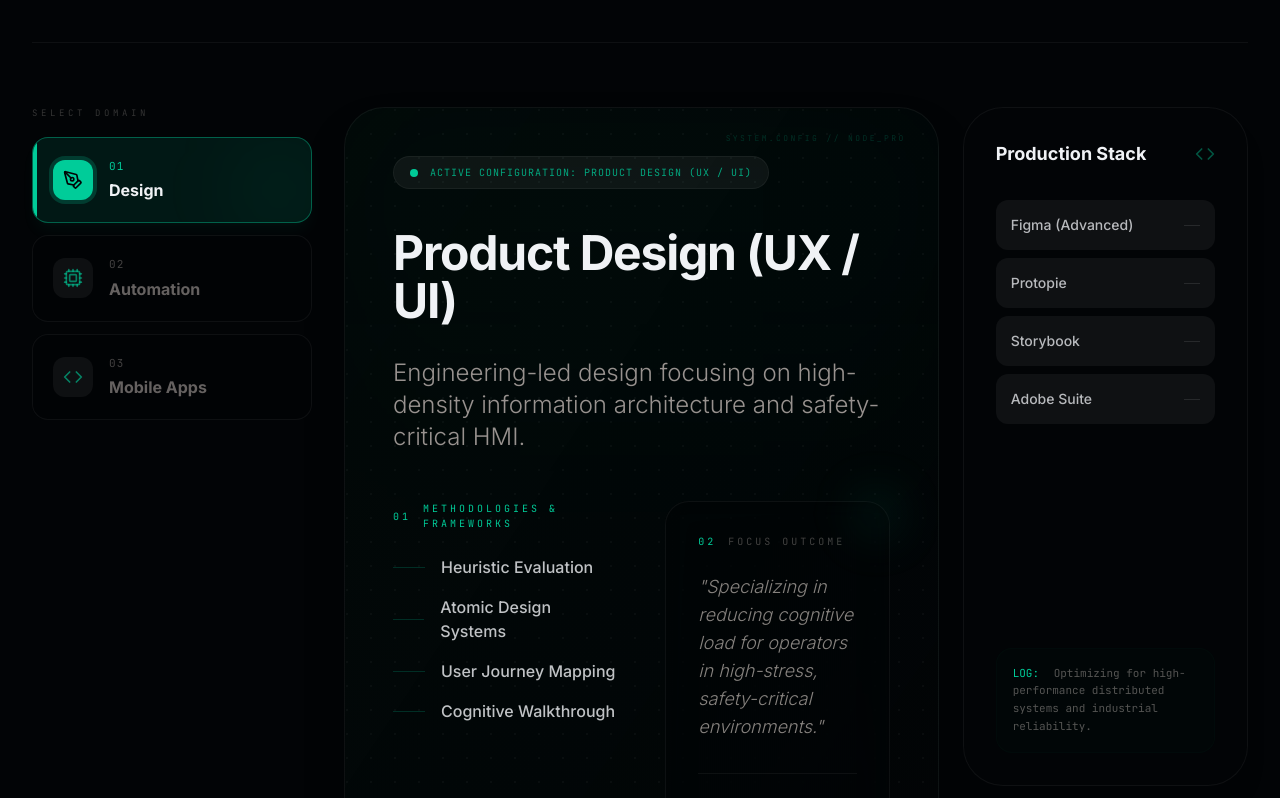
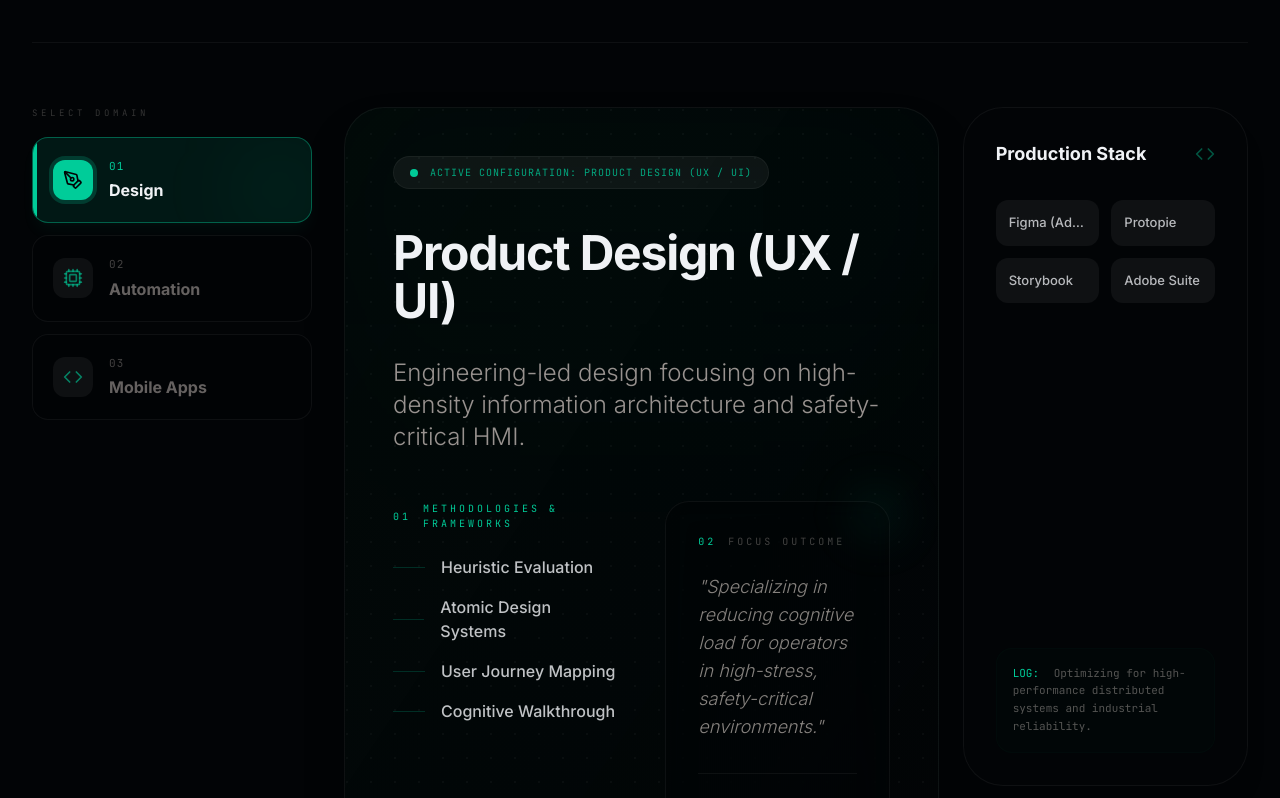
Before and after one commit to kanoonhazan/hazans-gix, a React (Vite) app: page /about in a window 1280 px wide. Shown: the part 1582-2380 px from the top of the page. Built offline with nearby package versions, Linux system fonts and the light colour scheme.

Commit message:
style(about): simplify technical toolbox UI and refactor stack to grid layout

```diff
--- a/pages/About.tsx
+++ b/pages/About.tsx
@@ -194,14 +194,6 @@ const About: React.FC = () => {
                   <div className="absolute inset-0 bg-[radial-gradient(circle_at_2px_2px,rgba(255,255,255,0.03)_1px,transparent_0)] bg-[length:24px_24px] pointer-events-none"></div>
                   <div className="absolute top-0 right-0 w-full h-1/2 bg-gradient-to-b from-caribbeanGreen/5 to-transparent blur-3xl opacity-50"></div>
 
-                  {/* Corner Labels */}
-                  <div className="absolute top-6 right-8 text-[8px] font-mono text-caribbeanGreen/20 uppercase tracking-[0.3em] pointer-events-none hidden md:block">
-                    System.Config // Node_{activeTab ? activeTab.slice(0, 3).toUpperCase() : 'NULL'}
-                  </div>
-                  <div className="absolute bottom-6 right-8 text-[8px] font-mono text-white/5 uppercase tracking-[0.3em] pointer-events-none hidden md:block">
-                    Auth.Level_4 // Secure_Access
-                  </div>
-
                   <div className="relative z-10">
                     <div className="inline-flex items-center space-x-3 mb-10 px-4 py-2 bg-white/5 border border-white/5 rounded-full">
                       <div className="w-2 h-2 rounded-full bg-caribbeanGreen animate-pulse"></div>
@@ -272,11 +264,10 @@ const About: React.FC = () => {
                       <Code className="w-5 h-5 text-caribbeanGreen/40" />
                     </div>
 
-                    <div className="space-y-2 mb-8">
+                    <div className="grid grid-cols-2 gap-3 mb-8">
                       {toolboxData[activeTab as keyof typeof toolboxData].techStack.map(tech => (
-                        <div key={tech} className="flex items-center justify-between p-3.5 bg-white/5 rounded-xl border border-transparent hover:border-caribbeanGreen/10 hover:bg-caribbeanGreen/5 transition-all group/tech">
-                          <span className="text-antiFlashWhite/75 text-sm font-medium">{tech}</span>
-                          <div className="w-4 h-px bg-white/10 group-hover/tech:w-8 transition-all"></div>
+                        <div key={tech} className="flex items-center p-3 bg-white/5 rounded-xl border border-transparent hover:border-caribbeanGreen/10 hover:bg-caribbeanGreen/5 transition-all group/tech">
+                          <span className="text-antiFlashWhite/75 text-[13px] font-medium truncate">{tech}</span>
                         </div>
                       ))}
                     </div>
```
